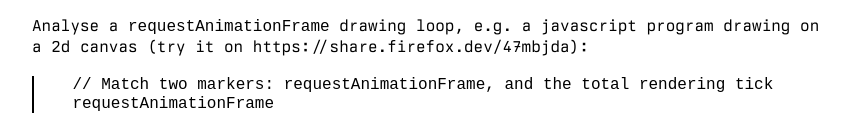
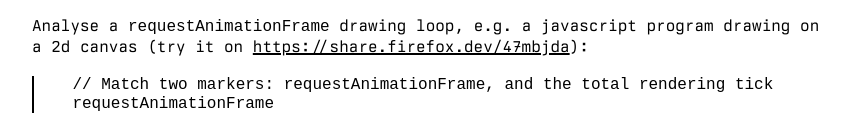
Before and after one commit to padenot/fouineur, a plain HTML site: page index.html in a window 1280 px wide. Shown: the part 5958-6071 px from the top of the page, without its empty margins (208-1069 px from the left). Drawn offline with Linux system fonts and the light colour scheme.

Commit message:
deploy: 48ff54e7cc07e338e03ecbaef8a2709da327a7e5

```diff
--- a/index.html
+++ b/index.html
@@ -383,8 +383,9 @@ stats(percent_load)
 plot(percent_load)
 histogram(percent_load)</code></pre>
 <p>Analyse a <code>requestAnimationFrame</code> drawing loop, e.g. a
-javascript program drawing on a 2d canvas (try it on
-https://share.firefox.dev/47mbjda):</p>
+javascript program drawing on a 2d canvas (try it on <a
+href="https://share.firefox.dev/47mbjda"
+class="uri">https://share.firefox.dev/47mbjda</a>):</p>
 <pre><code>// Match two markers: requestAnimationFrame, and the total rendering tick
 requestAnimationFrame
 &quot;RefreshDriverTick&quot;
```
